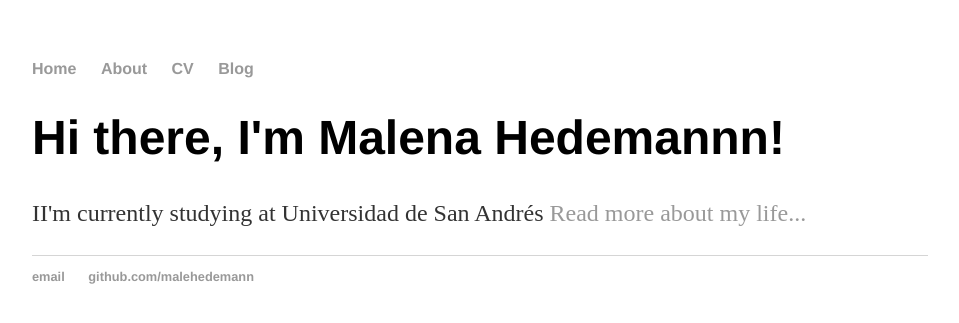
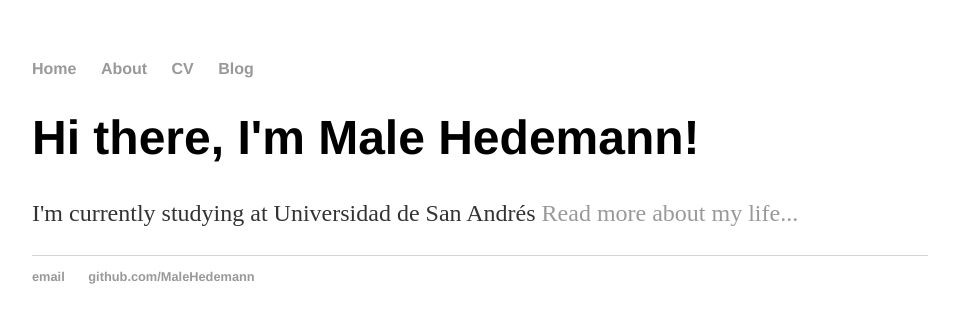
Before and after one commit to MaleHedemann/MaleHedemann.github.io, a Jekyll site: the page built from index.html, in a window 1280 px wide. Shown: the top 323 px of the page, without its empty margins (160-1119 px from the left). Built offline with Jekyll 4.4.1, drawn with Linux system fonts in a browser that asks for light colours.

Commit message:
Update index.html

```diff
--- a/index.html
+++ b/index.html
@@ -1,30 +1,8 @@
-<!DOCTYPE html>
-<html>
-	<head>
-		<title>Malena Hedemann</title>
-		<!-- link to main stylesheet -->
-		<link rel="stylesheet" type="text/css" href="/css/main.css">
-	</head>
-	<body>
-		<nav>
-    		<ul>
-        		<li><a href="/">Home</a></li>
-	        	<li><a href="/about">About</a></li>
-        		<li><a href="/cv">CV</a></li>
-        		<li><a href="/blog">Blog</a></li>
-    		</ul>
-		</nav>
-		<div class="container">
-    		<div class="blurb">
-        		<h1>Hi there, I'm Malena Hedemannn!</h1>
-				<p>II'm currently studying at Universidad de San Andrés <a href="/about">Read more about my life...</a></p>
-    		</div><!-- /.blurb -->
-		</div><!-- /.container -->
-		<footer>
-    		<ul>
-        		<li><a href="mailto:mhedemann@udesa.edu,ar">email</a></li>
-        		<li><a href="https://github.com/malehedemann">github.com/malehedemann</a></li>
-			</ul>
-		</footer>
-	</body>
-</html>
+---
+layout: default
+title: Hank Quinlan, Horrible Cop
+---
+<div class="blurb">
+	<h1>Hi there, I'm Male Hedemann!</h1>
+	<p>I'm currently studying at Universidad de San Andrés <a href="/about">Read more about my life...</a></p>
+</div><!-- /.blurb -->
```
